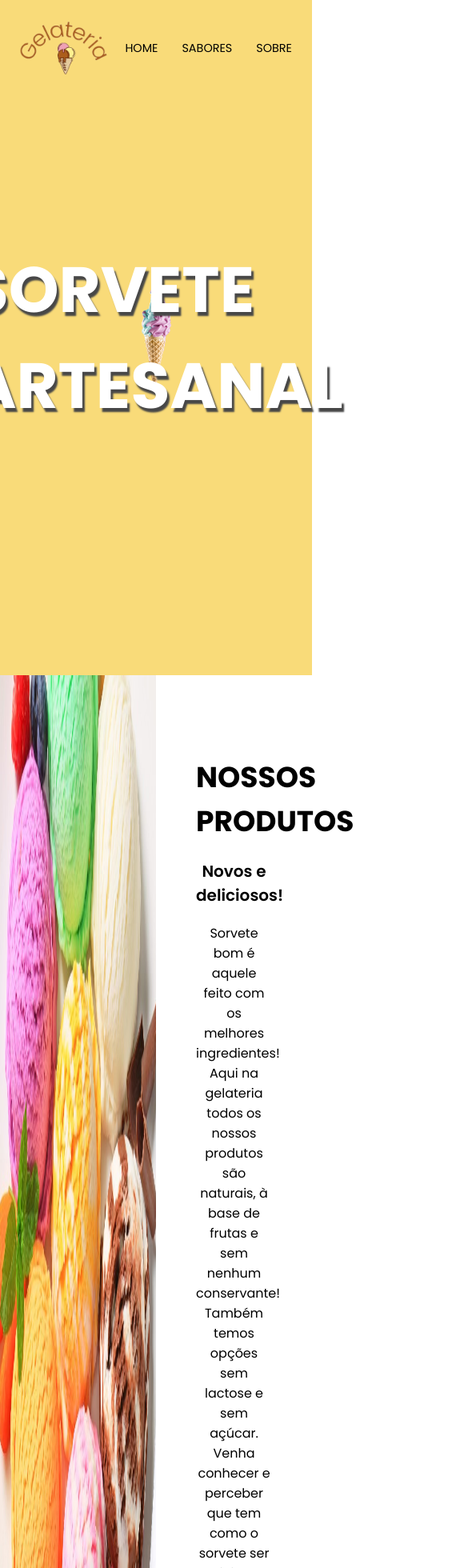
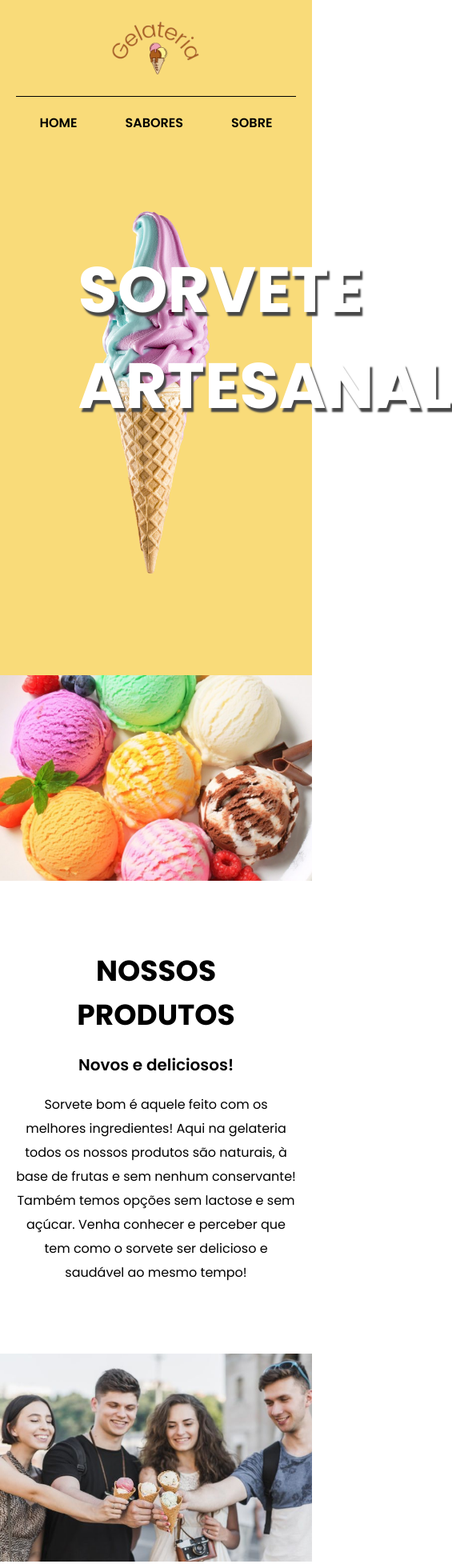
Before and after one commit to tigocode/sorveteria, a Next.js app: page / in a window 390 px wide. Shown: the top 1960 px of the page at 80% size, 565 px wide, since content can reach past the window. Built offline with nearby package versions, Linux system fonts and the light colour scheme.

Commit message:
create primary version of responsive

```diff
--- a/src/app/page.js
+++ b/src/app/page.js
@@ -11,20 +11,20 @@ export default function Home() {
         <h1>SORVETE ARTESANAL</h1>
       </section>
       <section className={style.container_box}>
-        <Image src={ImageSabor} className={style.largura_box}/>
-        <div className={`${style.largura_box} ${style.box_text}`}>
+        <Image src={ImageSabor} className={`${style.largura_box} ${style.item1}`}/>
+        <div className={`${style.largura_box} ${style.box_text} ${style.item2}`}>
           <h2>Nossos produtos</h2>
           <span>Novos e deliciosos!</span>
           <p>Sorvete bom é aquele feito com os melhores ingredientes! Aqui na gelateria todos os nossos produtos são naturais, à base de frutas e sem nenhum conservante! Também temos opções sem lactose e sem açúcar. Venha conhecer e perceber que tem como o sorvete ser delicioso e saudável ao mesmo tempo!</p>
         </div>
-        <div className={`${style.largura_box} ${style.box_text}`}>
+        <div className={`${style.largura_box} ${style.box_text} ${style.item3}`}>
           <h2>Nossos Eventos</h2>
           <span>Delicias com sorvete!</span>
           <p>Mais do que uma sorveteria, uma extensão da sua casa! Estamos aqui prontinhos para te atender e oferecer os melhores eventos com os melhores sorvete da sua vida! Venha nos conhecer e passar um tempo aqui com a gente.</p>
         </div>
-        <Image src={ImageEvento} className={style.largura_box}/>
-        <Image src={ImageSobre} className={style.largura_box}/>
-        <div className={`${style.largura_box} ${style.box_text}`}>
+        <Image src={ImageEvento}  className={`${style.largura_box} ${style.item4}`}/>
+        <Image src={ImageSobre}  className={`${style.largura_box} ${style.item5}`}/>
+        <div className={`${style.largura_box} ${style.box_text} ${style.item6}`}>
           <h2>Sobre Nós</h2>
           <span>Alegria em cada casquinha!</span>
           <p>Venha tomar o melhor sorvete da região aqui com a gente! Nós estamos há anos no mercado produzindo o que tem de melhor para o 	nosso cliente e você não pode ficar fora dessa. Venha nos fazer uma visita e aproveite o melhor atendimento e o melhor sorvete da cidade.</p>
--- a/src/app/page.module.css
+++ b/src/app/page.module.css
@@ -10,9 +10,10 @@
   align-items: center;
   width: 100%;
   height: 100vh;
+  padding: 10px 0px;
   background: #F9DB79;
   background-image: url("../../public/banner-home.png");
-  background-size: 35%;
+  background-size: 500px;
   background-repeat: no-repeat;
   background-position: center;
 }
@@ -32,8 +33,9 @@
 .box_text {
   display: flex;
   flex-direction: column;
+  justify-content: center;
   gap: 20px;
-  padding: 100px 50px;
+  padding: 40px 20px;
   text-align: center;
 }
 .box_text h2 {
@@ -47,4 +49,62 @@
 }
 .box_text p {
   font-size: 16px;
+  line-height: 30px;
 }
+@media (min-width: 860px) and (max-width: 1065px) {
+  .container_banner {
+    background-position: 50% 85%;
+  }
+  .container_banner h1 {
+    width: 60vw;
+    text-align: center;
+  }
+  .box_text {
+    padding: 20px 20px;
+  }
+}
+@media (min-width: 375px) and (max-width: 860px) {
+  .container_banner h1 {
+    width: 50vw;
+    text-align: center;
+  }
+  .container_box {
+    flex-direction: column;
+  }
+  .box_text {
+    justify-content: center;
+    height: 70vh;
+  }
+  .largura_box {
+    width: 100%;
+  }
+  .item3 {
+    order: 4;
+  }
+  .item4 {
+    order: 3;
+  }
+}
+@media (min-width: 768px ) and (max-width: 860px) {
+  .container_banner {
+    background-position: 50% 70%;
+  }
+  .container_banner h1 {
+    width: 62vw;
+    font-size: 70px;
+    text-align: center;
+  }
+}
+@media (min-width: 425px) and (max-width: 768px) {
+  .container_banner {
+    background-position: 50% 85%;
+  }
+  .container_banner h1 {
+    font-size: 60px;
+  }
+}
+@media (min-width: 375px) and (max-width: 425px) {
+  .container_banner {
+    background-position: 50% 70%;
+  }
+}
--- a/src/app/sabores/sabores.module.css
+++ b/src/app/sabores/sabores.module.css
@@ -57,3 +57,36 @@
 .box div p {
   font-size: 16px;
 }
+@media (max-width: 1024px) {
+  .box {
+    gap: 12px;
+  }
+}
+@media (max-width: 768px) {
+  .container_banner h1 {
+    font-size: 60px;
+  }
+  .box div {
+    width: 100%;
+    align-items: center;
+  }
+  .Image {
+    width: 255px;
+    height: 225px;
+  }
+}
+@media (min-width: 375px ) and (max-width: 767px) {
+  .container_banner {
+    background-size: cover;
+  }
+  .container_banner h1 {
+    font-size: 50px;
+    text-align: center;
+    position: relative;
+    top: 15%;
+  }
+  .Image {
+    width: 185px;
+    height: 185px;
+  }
+}
--- a/src/app/sobre/sobre.module.css
+++ b/src/app/sobre/sobre.module.css
@@ -55,3 +55,17 @@
   width: 50%;
   height: 500px;
 }
+@media (max-width: 1024px) {
+  .box_text {
+    padding: 80px 40px
+  }
+  .image {
+    height: 400px;
+  }
+}
+@media (min-width: 420px) and (max-width: 768px) {
+
+}
+@media (min-width: 375px ) and (max-width: 419px) {
+
+}
--- a/src/componentes/Rodape/rodape.module.css
+++ b/src/componentes/Rodape/rodape.module.css
@@ -35,3 +35,31 @@
   color: #FFFFFF;
   padding: 20px;
 }
+@media (max-width: 1024px) {
+  .container_rodape {
+  padding: 80px 40px;
+  }
+}
+@media  (min-width: 420px) and (max-width: 768px) {
+  .container_rodape {
+    flex-direction: column;
+    text-align: center;
+    padding: 30px 20px;
+  }
+  .container_rodape div {
+    width: 68%;
+  }
+}
+@media (min-width: 375px ) and (max-width: 419px) {
+  .container_rodape {
+    flex-direction: column;
+    text-align: center;
+    padding: 30px 20px;
+  }
+  .container_rodape div {
+    width: 68%;
+  }
+  .text p {
+    font-size: 13px;
+  }
+}
--- a/src/componentes/Topo/index.jsx
+++ b/src/componentes/Topo/index.jsx
@@ -9,6 +9,7 @@ export default function Topo() {
     <header className={`${styleGlogal.container} ${styleGlogal.topo}`}>
       <section className={`${style.container_topo}`}>
         <Image src={Logo} className={style.Image}/>
+        <div className={style.line}></div>
         <nav className={style.container_nav}>
           <Link href="/" className={style.text}>HOME</Link>
           <Link href="/sabores" className={style.text}>SABORES</Link>
--- a/src/componentes/Topo/topo.module.css
+++ b/src/componentes/Topo/topo.module.css
@@ -21,3 +21,44 @@
   text-decoration: none;
   color: #000000;
 }
+@media (max-width: 1024px) {
+  .container_topo {
+  padding: 0 40px;
+  }
+}
+@media (min-width: 420px) and (max-width: 768px) {
+  .container_topo {
+    flex-wrap: wrap;
+    flex-direction: column;
+    padding: 0 20px;
+  }
+  .container_nav {
+    gap: calc(40vw - 80px);
+  }
+  .line {
+    width: 100%;
+    border-bottom: 1px solid #000000;
+  }
+  .text {
+    font-size: 1em;
+    font-weight: 600;
+  }
+}
+@media (min-width: 375px ) and (max-width: 419px) {
+  .container_topo {
+    flex-wrap: wrap;
+    flex-direction: column;
+    padding: 0 20px;
+  }
+  .container_nav {
+    gap: 60px;
+  }
+  .line {
+    width: 100%;
+    border-bottom: 1px solid #000000;
+  }
+  .text {
+    font-size: 1em;
+    font-weight: 600;
+  }
+}
```
Also changed, not shown: 2 other files (tests, documents, lock files or other folders).
